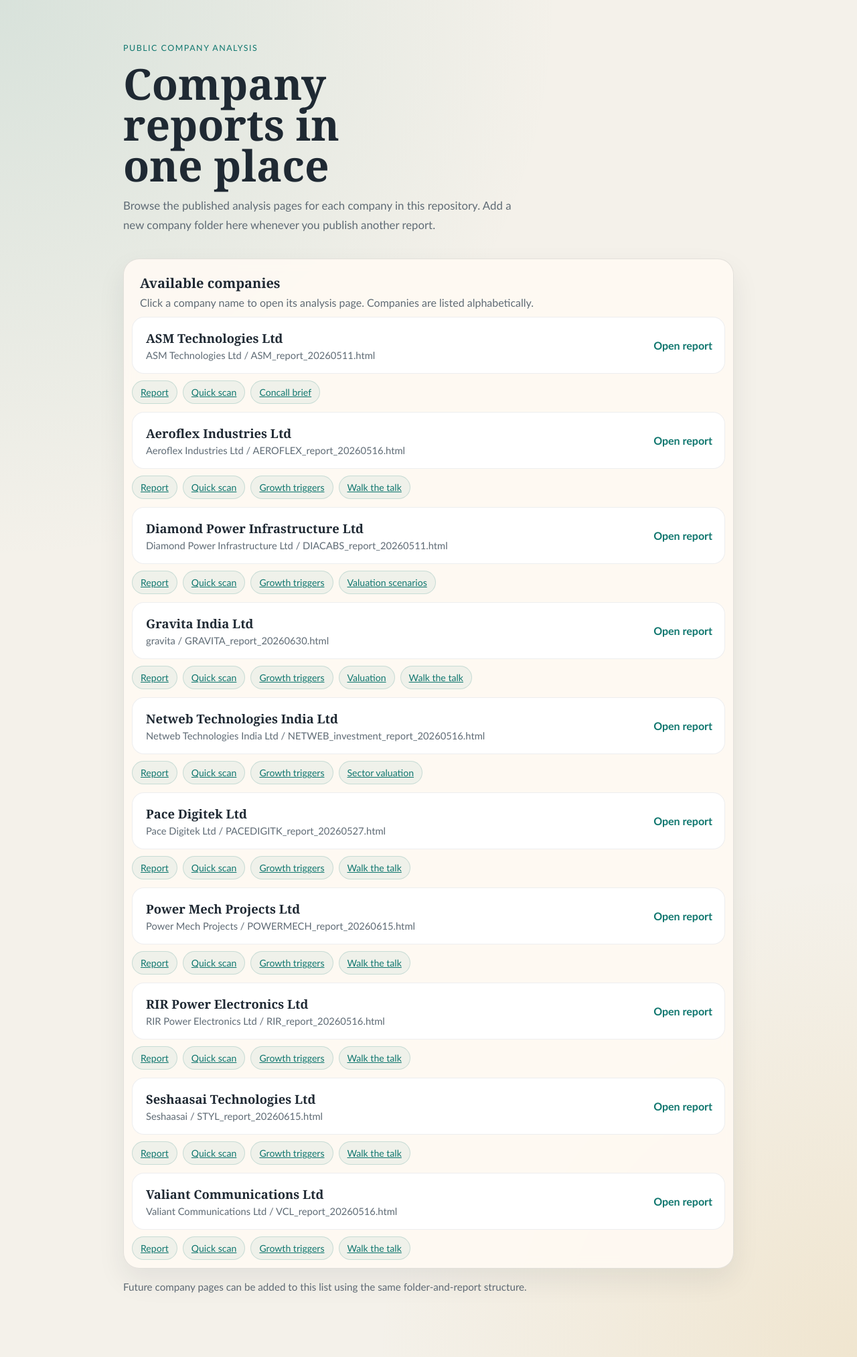
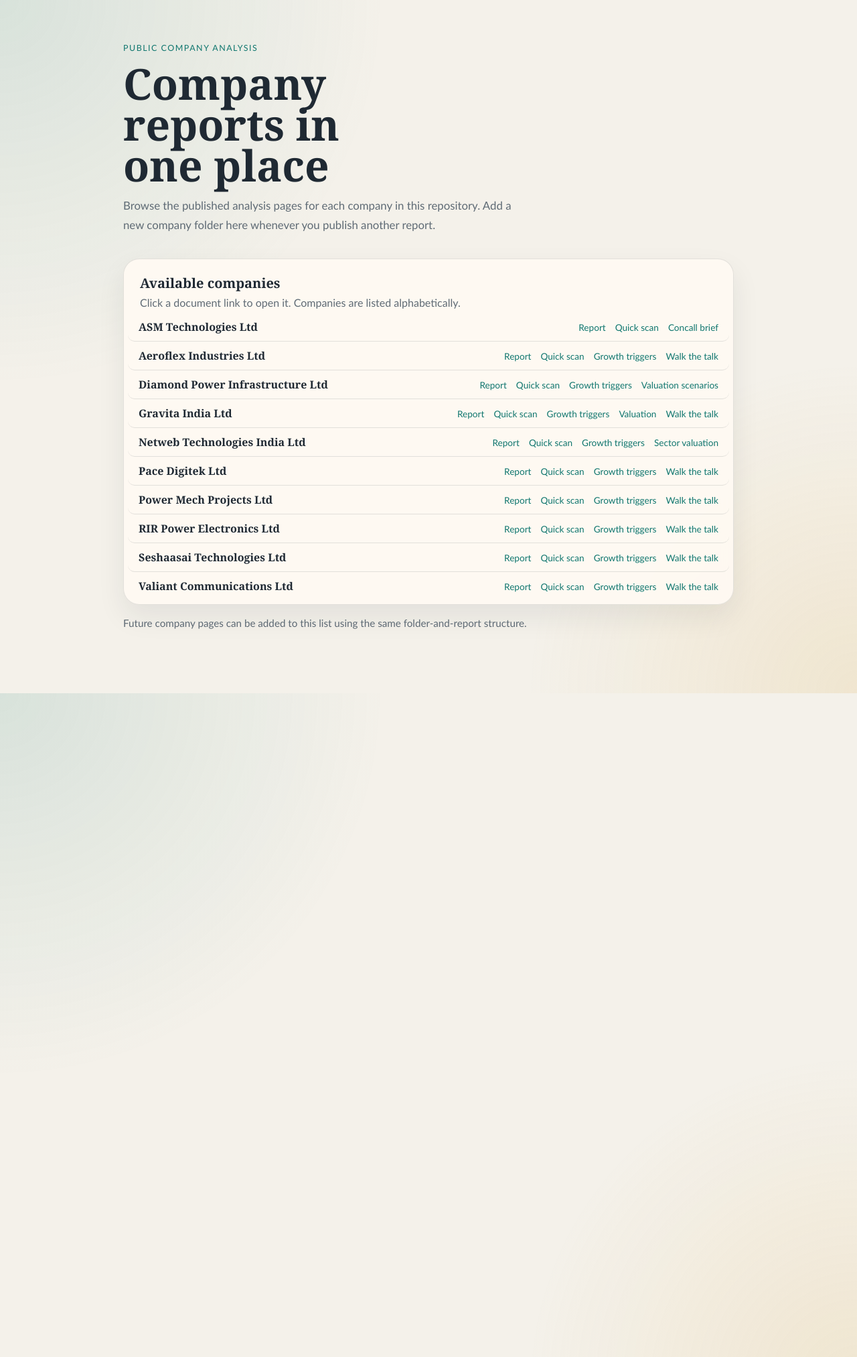
Before and after one commit to swblacksmith6/educational_sa, a Jekyll site: the page index.html, which Jekyll copies as it is, in a window 1280 px wide. Shown: the whole page at 67% size. Built offline with Jekyll 4.4.1, drawn with Linux system fonts in a browser that asks for light colours.

Commit message:
Make index company list compact and minimalistic
Replace the bulky card-per-company layout with a single dense row per
company: name on the left, document links inline on the right. Keeps the
existing color scheme while fitting many more companies on screen.

Co-Authored-By: Claude Opus 4.8 (1M context) <noreply@anthropic.com>

```diff
--- a/index.html
+++ b/index.html
@@ -95,95 +95,54 @@
 
     .company-list {
       list-style: none;
-      padding: 12px;
+      padding: 6px;
       margin: 0;
       display: grid;
-      gap: 12px;
     }
 
-    .company-card {
+    .company-row {
       display: flex;
-      align-items: center;
+      align-items: baseline;
       justify-content: space-between;
       gap: 16px;
-      padding: 18px 18px 18px 20px;
-      border-radius: 18px;
-      text-decoration: none;
-      color: var(--text);
-      background: #ffffff;
-      border: 1px solid rgba(31, 41, 51, 0.08);
-      transition: transform 160ms ease, border-color 160ms ease, box-shadow 160ms ease;
+      padding: 10px 16px;
+      border-radius: 10px;
+      border-bottom: 1px solid var(--border);
+      transition: background-color 140ms ease;
     }
 
-    .company-card:hover,
-    .company-card:focus-within {
-      transform: translateY(-2px);
-      border-color: rgba(15, 118, 110, 0.35);
-      box-shadow: 0 12px 24px rgba(15, 118, 110, 0.12);
-      outline: none;
+    .company-list li:last-child .company-row {
+      border-bottom: none;
     }
 
-    .company-meta {
-      display: grid;
-      gap: 4px;
+    .company-row:hover {
+      background: rgba(15, 118, 110, 0.05);
+    }
+
+    .company-name {
+      font-size: 1rem;
+      font-weight: 700;
     }
 
     .company-links {
       display: flex;
       flex-wrap: wrap;
-      gap: 8px;
-      margin-top: 10px;
+      gap: 14px;
+      flex: none;
     }
 
     .company-links a {
-      display: inline-flex;
-      align-items: center;
-      padding: 8px 12px;
-      border-radius: 999px;
-      border: 1px solid rgba(15, 118, 110, 0.18);
-      background: rgba(15, 118, 110, 0.06);
       color: var(--accent);
-      font-size: 0.88rem;
+      text-decoration: none;
+      font-size: 0.85rem;
       font-family: "Trebuchet MS", "Segoe UI", sans-serif;
-      transition: background-color 160ms ease, border-color 160ms ease, transform 160ms ease;
+      white-space: nowrap;
     }
 
     .company-links a:hover,
     .company-links a:focus-visible {
-      background: rgba(15, 118, 110, 0.12);
-      border-color: rgba(15, 118, 110, 0.32);
-      transform: translateY(-1px);
+      text-decoration: underline;
       outline: none;
-    }
-
-    .company-main-link {
-      display: inline-flex;
-      align-items: center;
-      text-decoration: none;
-      color: var(--text);
-    }
-
-    .company-main-link:hover,
-    .company-main-link:focus-visible {
-      outline: none;
-    }
-
-    .company-name {
-      font-size: 1.15rem;
-      font-weight: 700;
-    }
-
-    .company-path {
-      font-family: "Trebuchet MS", "Segoe UI", sans-serif;
-      font-size: 0.92rem;
-      color: var(--muted);
-    }
-
-    .arrow {
-      flex: none;
-      font-family: "Trebuchet MS", "Segoe UI", sans-serif;
-      color: var(--accent);
-      font-weight: 700;
     }
 
     .footer-note {
@@ -198,9 +157,10 @@
         padding: 36px 16px 56px;
       }
 
-      .company-card {
+      .company-row {
         align-items: flex-start;
         flex-direction: column;
+        gap: 8px;
       }
     }
   </style>
@@ -219,187 +179,127 @@
     <section class="card" aria-labelledby="company-list-title">
       <div class="card-header">
         <h2 id="company-list-title">Available companies</h2>
-        <p>Click a company name to open its analysis page. Companies are listed alphabetically.</p>
+        <p>Click a document link to open it. Companies are listed alphabetically.</p>
       </div>
 
       <ul class="company-list">
         <li>
-          <div class="company-card">
-            <a class="company-main-link" href="ASM%20Technologies%20Ltd/ASM_report_20260511.html">
-              <span class="company-meta">
+          <div class="company-row">
             <span class="company-name">ASM Technologies Ltd</span>
-                <span class="company-path">ASM Technologies Ltd / ASM_report_20260511.html</span>
-              </span>
-            </a>
-            <span class="arrow">Open report</span>
-          </div>
-          <div class="company-links" aria-label="ASM Technologies Ltd documents">
+            <span class="company-links" aria-label="ASM Technologies Ltd documents">
               <a href="ASM%20Technologies%20Ltd/ASM_report_20260511.html">Report</a>
               <a href="ASM%20Technologies%20Ltd/ASM_quick_scan_20260511.html">Quick scan</a>
               <a href="ASM%20Technologies%20Ltd/ASM_concall_Q2FY26_briefmode.html">Concall brief</a>
+            </span>
           </div>
         </li>
 
         <li>
-          <div class="company-card">
-            <a class="company-main-link" href="Aeroflex%20Industries%20Ltd/AEROFLEX_report_20260516.html">
-              <span class="company-meta">
+          <div class="company-row">
             <span class="company-name">Aeroflex Industries Ltd</span>
-                <span class="company-path">Aeroflex Industries Ltd / AEROFLEX_report_20260516.html</span>
-              </span>
-            </a>
-            <span class="arrow">Open report</span>
-          </div>
-          <div class="company-links" aria-label="Aeroflex Industries Ltd documents">
+            <span class="company-links" aria-label="Aeroflex Industries Ltd documents">
               <a href="Aeroflex%20Industries%20Ltd/AEROFLEX_report_20260516.html">Report</a>
               <a href="Aeroflex%20Industries%20Ltd/AEROFLEX_quick_scan_20260516.html">Quick scan</a>
               <a href="Aeroflex%20Industries%20Ltd/AEROFLEX_growth_triggers_20260516.html">Growth triggers</a>
               <a href="Aeroflex%20Industries%20Ltd/AEROFLEX_walk_the_talk_20260516.html">Walk the talk</a>
+            </span>
           </div>
         </li>
 
         <li>
-          <div class="company-card">
-            <a class="company-main-link" href="Diamond%20Power%20Infrastructure%20Ltd/DIACABS_report_20260511.html">
-              <span class="company-meta">
+          <div class="company-row">
             <span class="company-name">Diamond Power Infrastructure Ltd</span>
-                <span class="company-path">Diamond Power Infrastructure Ltd / DIACABS_report_20260511.html</span>
-              </span>
-            </a>
-            <span class="arrow">Open report</span>
-          </div>
-          <div class="company-links" aria-label="Diamond Power Infrastructure Ltd documents">
+            <span class="company-links" aria-label="Diamond Power Infrastructure Ltd documents">
               <a href="Diamond%20Power%20Infrastructure%20Ltd/DIACABS_report_20260511.html">Report</a>
               <a href="Diamond%20Power%20Infrastructure%20Ltd/DIACABS_quick_scan_20260511.html">Quick scan</a>
               <a href="Diamond%20Power%20Infrastructure%20Ltd/DIACABS_growth_triggers_20260511.html">Growth triggers</a>
               <a href="Diamond%20Power%20Infrastructure%20Ltd/DIACABS_valuation_scenarios_20260511.html">Valuation scenarios</a>
+            </span>
           </div>
         </li>
 
         <li>
-          <div class="company-card">
-            <a class="company-main-link" href="gravita/GRAVITA_report_20260630.html">
-              <span class="company-meta">
+          <div class="company-row">
             <span class="company-name">Gravita India Ltd</span>
-                <span class="company-path">gravita / GRAVITA_report_20260630.html</span>
-              </span>
-            </a>
-            <span class="arrow">Open report</span>
-          </div>
-          <div class="company-links" aria-label="Gravita India Ltd documents">
+            <span class="company-links" aria-label="Gravita India Ltd documents">
               <a href="gravita/GRAVITA_report_20260630.html">Report</a>
               <a href="gravita/GRAVITA_quick_scan_20260630.html">Quick scan</a>
               <a href="gravita/GRAVITA_growth_triggers_20260630.html">Growth triggers</a>
               <a href="gravita/GRAVITA_valuation_20260630.html">Valuation</a>
               <a href="gravita/GRAVITA_concall_FY26_walk_the_talk.html">Walk the talk</a>
+            </span>
           </div>
         </li>
 
         <li>
-          <div class="company-card">
-            <a class="company-main-link" href="Netweb%20Technologies%20India%20Ltd/NETWEB_investment_report_20260516.html">
-              <span class="company-meta">
+          <div class="company-row">
             <span class="company-name">Netweb Technologies India Ltd</span>
-                <span class="company-path">Netweb Technologies India Ltd / NETWEB_investment_report_20260516.html</span>
-              </span>
-            </a>
-            <span class="arrow">Open report</span>
-          </div>
-          <div class="company-links" aria-label="Netweb Technologies India Ltd documents">
+            <span class="company-links" aria-label="Netweb Technologies India Ltd documents">
               <a href="Netweb%20Technologies%20India%20Ltd/NETWEB_investment_report_20260516.html">Report</a>
               <a href="Netweb%20Technologies%20India%20Ltd/NETWEB_quick_scan_20260516.html">Quick scan</a>
               <a href="Netweb%20Technologies%20India%20Ltd/NETWEB_growth_triggers_20260516.html">Growth triggers</a>
               <a href="Netweb%20Technologies%20India%20Ltd/NETWEB_sector_valuation_20260516.html">Sector valuation</a>
+            </span>
           </div>
         </li>
 
         <li>
-          <div class="company-card">
-            <a class="company-main-link" href="Pace%20Digitek%20Ltd/PACEDIGITK_report_20260527.html">
-              <span class="company-meta">
+          <div class="company-row">
             <span class="company-name">Pace Digitek Ltd</span>
-                <span class="company-path">Pace Digitek Ltd / PACEDIGITK_report_20260527.html</span>
-              </span>
-            </a>
-            <span class="arrow">Open report</span>
-          </div>
-          <div class="company-links" aria-label="Pace Digitek Ltd documents">
+            <span class="company-links" aria-label="Pace Digitek Ltd documents">
               <a href="Pace%20Digitek%20Ltd/PACEDIGITK_report_20260527.html">Report</a>
               <a href="Pace%20Digitek%20Ltd/PACEDIGITK_quick_scan_20260527.html">Quick scan</a>
               <a href="Pace%20Digitek%20Ltd/PACEDIGITK_growth_triggers_20260527.html">Growth triggers</a>
               <a href="Pace%20Digitek%20Ltd/PACEDIGITK_walk_the_talk_20260527.html">Walk the talk</a>
+            </span>
           </div>
         </li>
 
         <li>
-          <div class="company-card">
-            <a class="company-main-link" href="Power%20Mech%20Projects/POWERMECH_report_20260615.html">
-              <span class="company-meta">
+          <div class="company-row">
             <span class="company-name">Power Mech Projects Ltd</span>
-                <span class="company-path">Power Mech Projects / POWERMECH_report_20260615.html</span>
-              </span>
-            </a>
-            <span class="arrow">Open report</span>
-          </div>
-          <div class="company-links" aria-label="Power Mech Projects Ltd documents">
+            <span class="company-links" aria-label="Power Mech Projects Ltd documents">
               <a href="Power%20Mech%20Projects/POWERMECH_report_20260615.html">Report</a>
               <a href="Power%20Mech%20Projects/POWERMECH_quick_scan_20260615.html">Quick scan</a>
               <a href="Power%20Mech%20Projects/POWERMECH_growth_triggers_20260615.html">Growth triggers</a>
               <a href="Power%20Mech%20Projects/POWERMECH_walk_the_talk_20260615.html">Walk the talk</a>
+            </span>
           </div>
         </li>
 
         <li>
-          <div class="company-card">
-            <a class="company-main-link" href="RIR%20Power%20Electronics%20Ltd/RIR_report_20260516.html">
-              <span class="company-meta">
+          <div class="company-row">
             <span class="company-name">RIR Power Electronics Ltd</span>
-                <span class="company-path">RIR Power Electronics Ltd / RIR_report_20260516.html</span>
-              </span>
-            </a>
-            <span class="arrow">Open report</span>
-          </div>
-          <div class="company-links" aria-label="RIR Power Electronics Ltd documents">
+            <span class="company-links" aria-label="RIR Power Electronics Ltd documents">
               <a href="RIR%20Power%20Electronics%20Ltd/RIR_report_20260516.html">Report</a>
               <a href="RIR%20Power%20Electronics%20Ltd/RIR_quick_scan_20260516.html">Quick scan</a>
               <a href="RIR%20Power%20Electronics%20Ltd/RIR_growth_triggers_20260516.html">Growth triggers</a>
               <a href="RIR%20Power%20Electronics%20Ltd/RIR_walk_the_talk_20260516.html">Walk the talk</a>
+            </span>
           </div>
         </li>
 
         <li>
-          <div class="company-card">
-            <a class="company-main-link" href="Seshaasai/STYL_report_20260615.html">
-              <span class="company-meta">
+          <div class="company-row">
             <span class="company-name">Seshaasai Technologies Ltd</span>
-                <span class="company-path">Seshaasai / STYL_report_20260615.html</span>
-              </span>
-            </a>
-            <span class="arrow">Open report</span>
-          </div>
-          <div class="company-links" aria-label="Seshaasai Technologies Ltd documents">
+            <span class="company-links" aria-label="Seshaasai Technologies Ltd documents">
               <a href="Seshaasai/STYL_report_20260615.html">Report</a>
               <a href="Seshaasai/STYL_quick_scan_20260615.html">Quick scan</a>
               <a href="Seshaasai/STYL_growth_triggers_20260615.html">Growth triggers</a>
               <a href="Seshaasai/STYL_concall_Q2-Q4FY26_walk_the_talk.html">Walk the talk</a>
+            </span>
           </div>
         </li>
 
         <li>
-          <div class="company-card">
-            <a class="company-main-link" href="Valiant%20Communications%20Ltd/VCL_report_20260516.html">
-              <span class="company-meta">
+          <div class="company-row">
             <span class="company-name">Valiant Communications Ltd</span>
-                <span class="company-path">Valiant Communications Ltd / VCL_report_20260516.html</span>
-              </span>
-            </a>
-            <span class="arrow">Open report</span>
-          </div>
-          <div class="company-links" aria-label="Valiant Communications Ltd documents">
+            <span class="company-links" aria-label="Valiant Communications Ltd documents">
               <a href="Valiant%20Communications%20Ltd/VCL_report_20260516.html">Report</a>
               <a href="Valiant%20Communications%20Ltd/VCL_quick_scan_20260516.html">Quick scan</a>
               <a href="Valiant%20Communications%20Ltd/VCL_growth_triggers_20260516.html">Growth triggers</a>
               <a href="Valiant%20Communications%20Ltd/VCL_walk_the_talk_20260516.html">Walk the talk</a>
+            </span>
           </div>
         </li>
       </ul>
```
Lines whose indentation alone changed are shown as unchanged.
